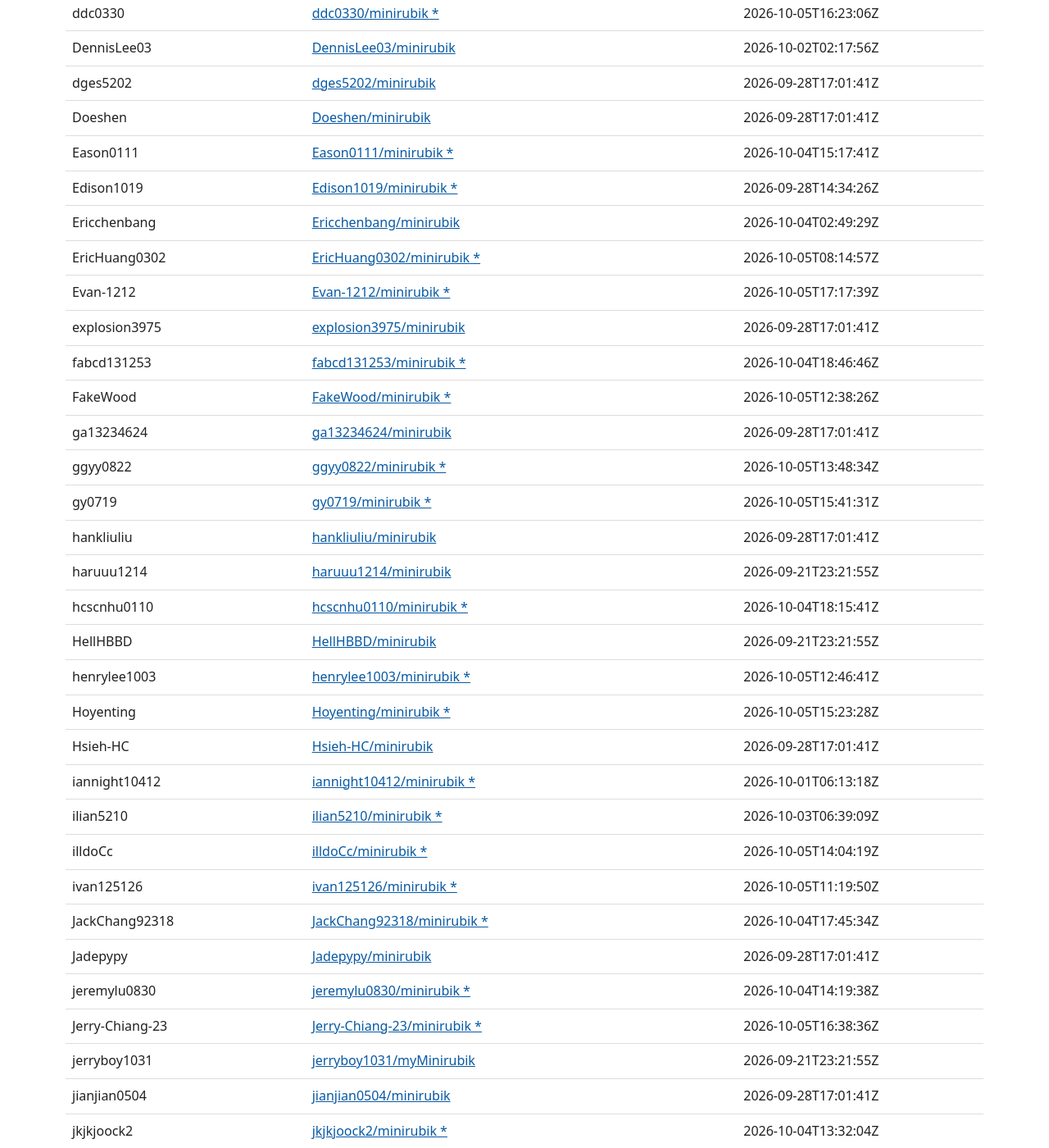
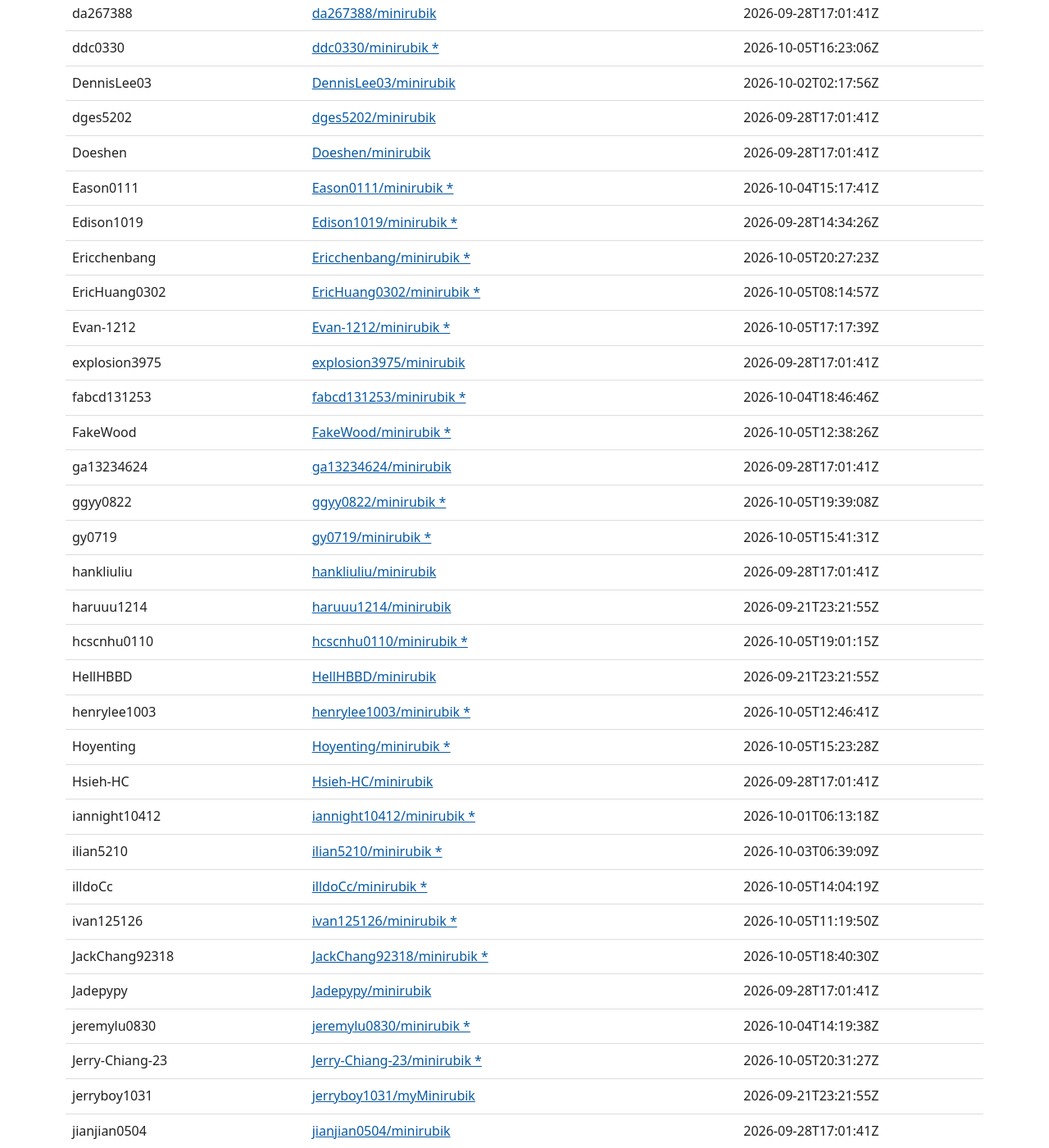
Before and after one commit to sysprog21/arch, a Jekyll site: the page built from homework1.html, in a window 1280 px wide and 1400 px high, scrolled down 1532 px. Shown: the whole window at 82% size. Built offline with Jekyll 4.4.1, drawn with Linux system fonts in a browser that asks for light colours; some of the changed text lies outside the part shown.

Commit message:
Update homework 1 fork list

```diff
--- a/_data/homework1.json
+++ b/_data/homework1.json
@@ -1,5 +1,5 @@
 {
-  "updated_at": "2026-10-05T18:11:09Z",
+  "updated_at": "2026-10-06T01:01:13Z",
   "forks": [
     {
       "owner": "0111jyh",
@@ -68,7 +68,7 @@
       "owner": "Bigtooth123",
       "repository": "Bigtooth123/minirubik",
       "url": "https://github.com/Bigtooth123/minirubik",
-      "pushed_at": "2026-10-05T16:51:18Z",
+      "pushed_at": "2026-10-05T18:18:20Z",
       "has_updates": true
     },
     {
@@ -89,6 +89,13 @@
       "owner": "Caseylu2000",
       "repository": "Caseylu2000/minirubik",
       "url": "https://github.com/Caseylu2000/minirubik",
+      "pushed_at": "2026-09-28T17:01:41Z",
+      "has_updates": false
+    },
+    {
+      "owner": "CharlieZhangXY",
+      "repository": "CharlieZhangXY/minirubik",
+      "url": "https://github.com/CharlieZhangXY/minirubik",
       "pushed_at": "2026-09-28T17:01:41Z",
       "has_updates": false
     },
@@ -201,8 +208,8 @@
       "owner": "Ericchenbang",
       "repository": "Ericchenbang/minirubik",
       "url": "https://github.com/Ericchenbang/minirubik",
-      "pushed_at": "2026-10-04T02:49:29Z",
-      "has_updates": false
+      "pushed_at": "2026-10-05T20:27:23Z",
+      "has_updates": true
     },
     {
       "owner": "EricHuang0302",
@@ -250,7 +257,7 @@
       "owner": "ggyy0822",
       "repository": "ggyy0822/minirubik",
       "url": "https://github.com/ggyy0822/minirubik",
-      "pushed_at": "2026-10-05T13:48:34Z",
+      "pushed_at": "2026-10-05T19:39:08Z",
       "has_updates": true
     },
     {
@@ -278,7 +285,7 @@
       "owner": "hcscnhu0110",
       "repository": "hcscnhu0110/minirubik",
       "url": "https://github.com/hcscnhu0110/minirubik",
-      "pushed_at": "2026-10-04T18:15:41Z",
+      "pushed_at": "2026-10-05T19:01:15Z",
       "has_updates": true
     },
     {
@@ -341,7 +348,7 @@
       "owner": "JackChang92318",
       "repository": "JackChang92318/minirubik",
       "url": "https://github.com/JackChang92318/minirubik",
-      "pushed_at": "2026-10-04T17:45:34Z",
+      "pushed_at": "2026-10-05T18:40:30Z",
       "has_updates": true
     },
     {
@@ -362,7 +369,7 @@
       "owner": "Jerry-Chiang-23",
       "repository": "Jerry-Chiang-23/minirubik",
       "url": "https://github.com/Jerry-Chiang-23/minirubik",
-      "pushed_at": "2026-10-05T16:38:36Z",
+      "pushed_at": "2026-10-05T20:31:27Z",
       "has_updates": true
     },
     {
@@ -572,7 +579,7 @@
       "owner": "Ray891220",
       "repository": "Ray891220/minirubik",
       "url": "https://github.com/Ray891220/minirubik",
-      "pushed_at": "2026-10-05T17:13:16Z",
+      "pushed_at": "2026-10-05T19:16:17Z",
       "has_updates": true
     },
     {
@@ -663,8 +670,8 @@
       "owner": "tsengcat",
       "repository": "tsengcat/minirubik",
       "url": "https://github.com/tsengcat/minirubik",
-      "pushed_at": "2026-09-28T17:01:41Z",
-      "has_updates": false
+      "pushed_at": "2026-10-06T00:37:46Z",
+      "has_updates": true
     },
     {
       "owner": "tung-chou",
```
